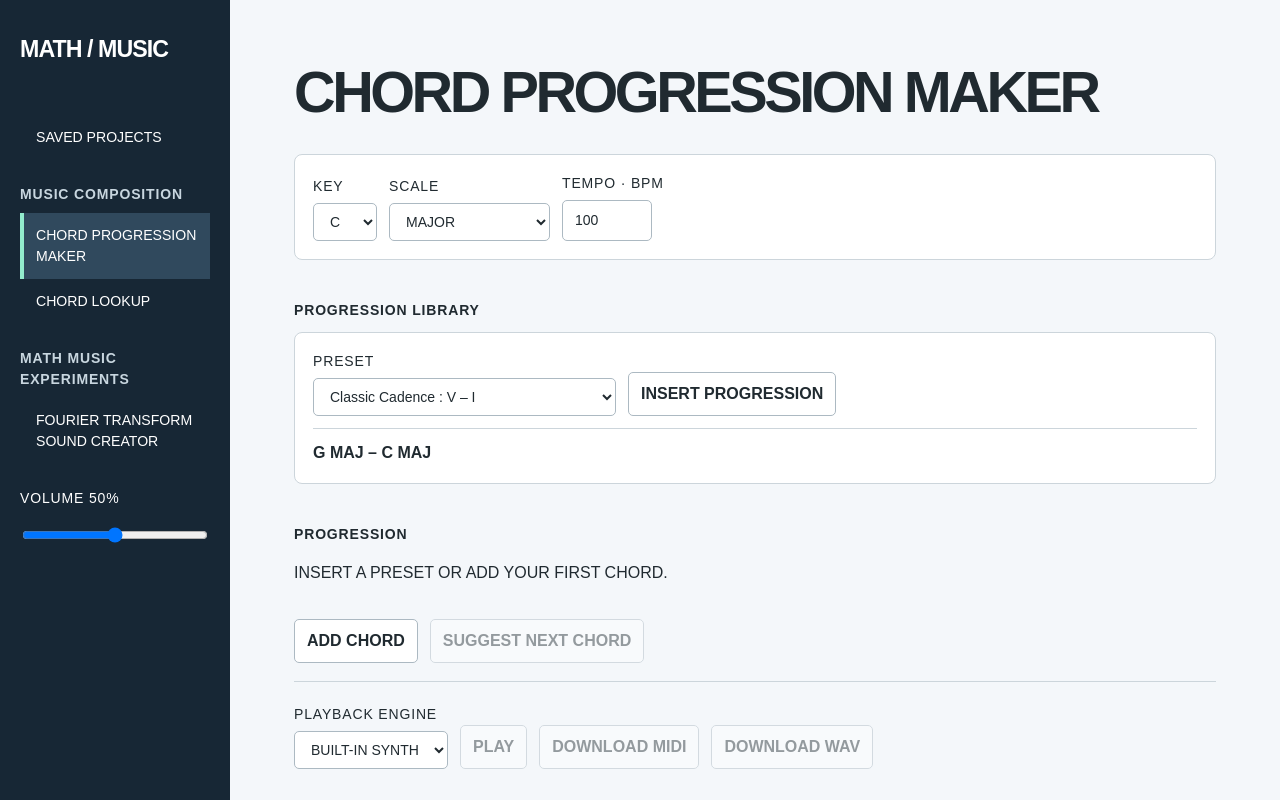
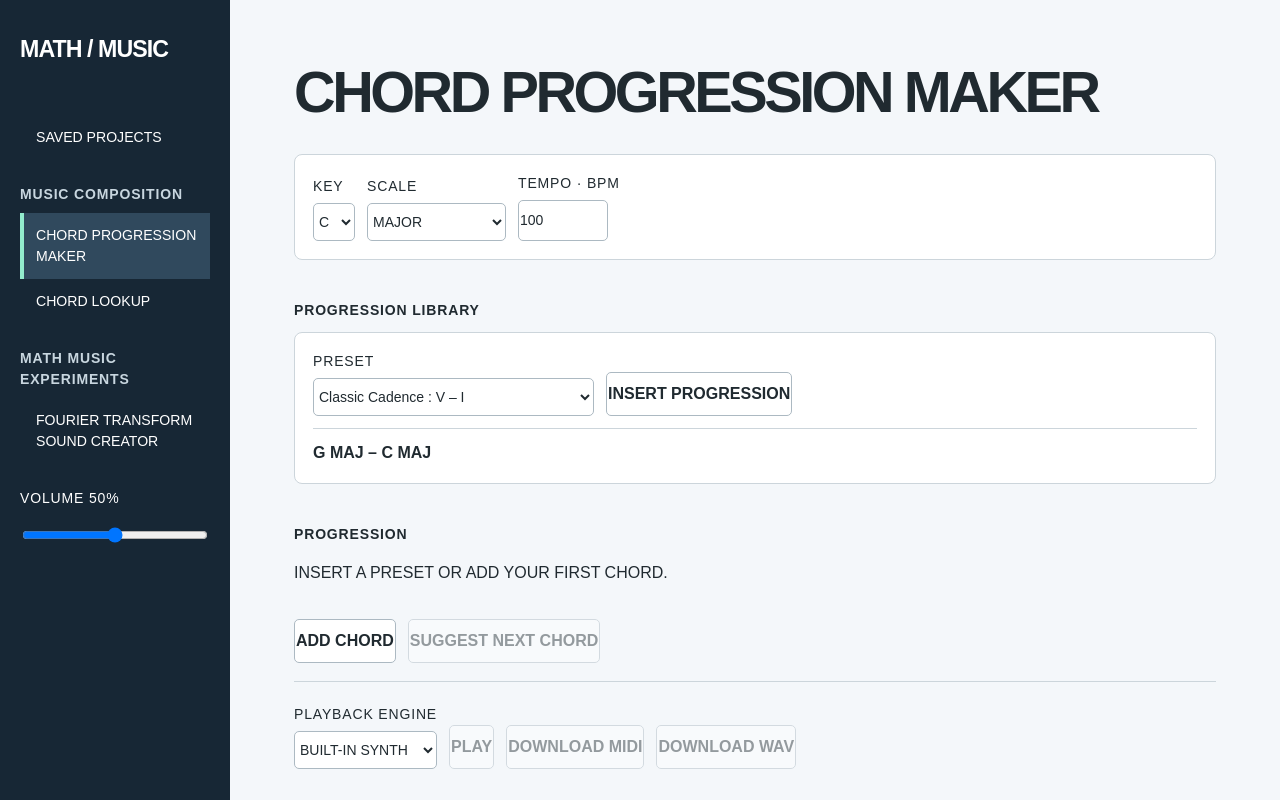
Before and after one commit to mugboy/mathmusic, a React (Vite) app: page / in a window 1280 px wide. Shown: the top 800 px of the page. Built offline with nearby package versions, Linux system fonts and the light colour scheme.

Commit message:
modified studio.css

```diff
--- a/src/studio.css
+++ b/src/studio.css
@@ -101,7 +101,7 @@ button,
 select,
 input {
 	font: inherit;
-	padding: 9px 12px;
+	padding: 9px 1px;
 	border: 1px solid #acb9c2;
 	background: white;
 	border-radius: 5px;
```
